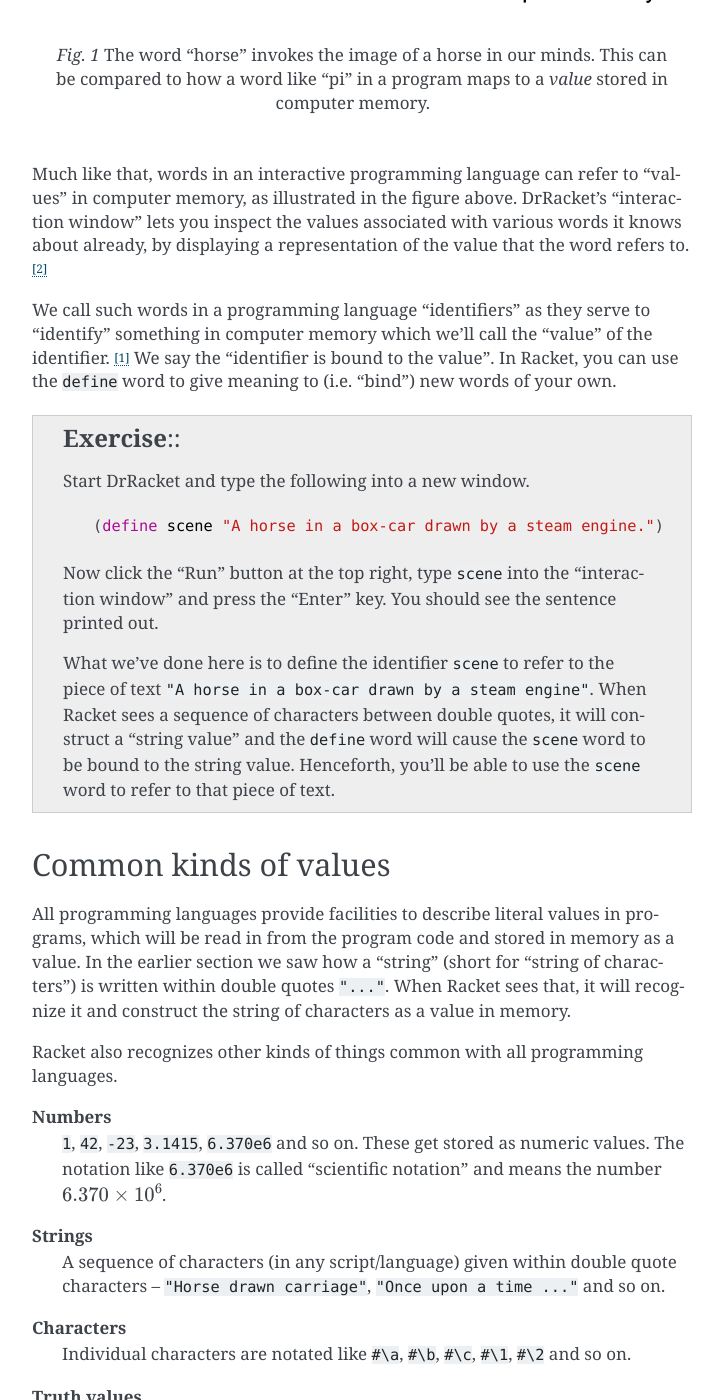
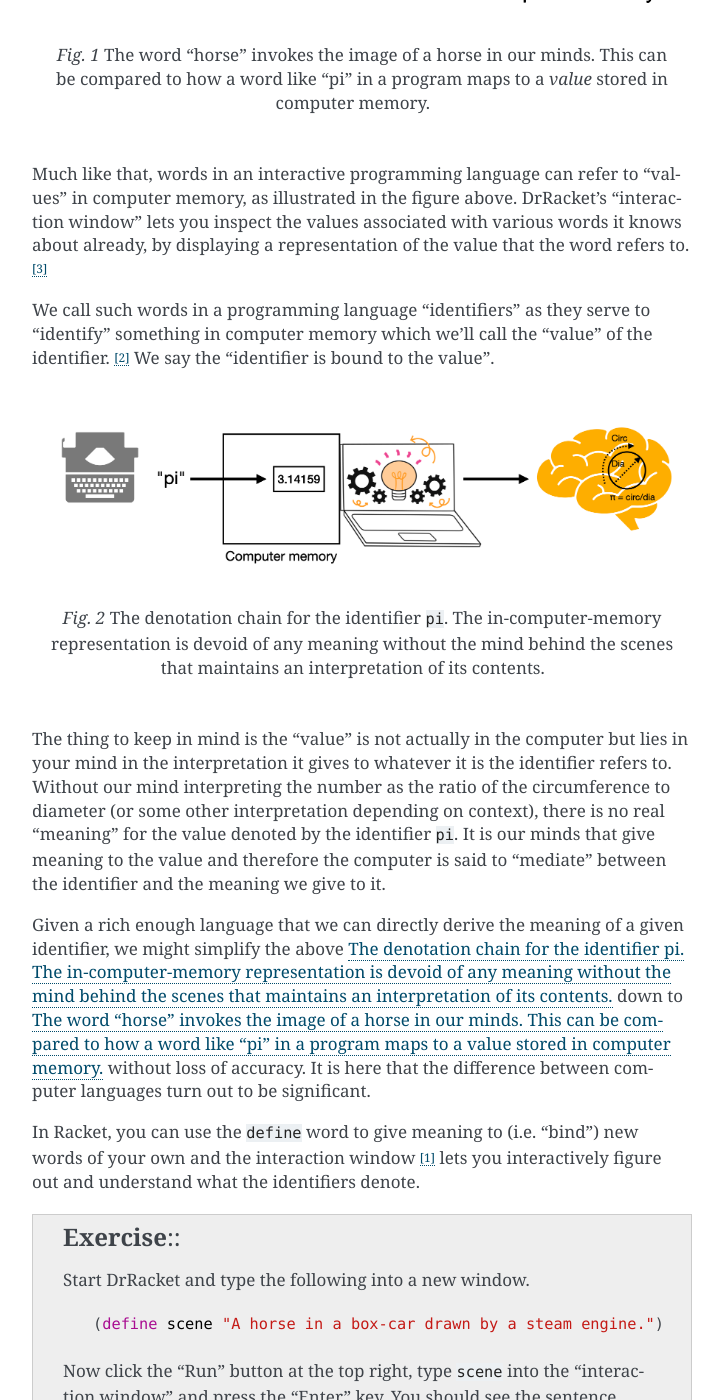
Before and after one commit to kreauniv/complit, a Sphinx documentation site: the page built from source/words.rst, in a window 1280 px wide and 1400 px high, scrolled down 1483 px. Shown: the whole window, without its empty margins (388-1111 px from the left). Built offline with Sphinx 7.4.7, drawn with Linux system fonts in a browser that asks for light colours; some of the changed text lies outside the part shown.

Commit message:
About denotation

```diff
--- a/source/words.rst
+++ b/source/words.rst
@@ -57,9 +59,35 @@ value that the word refers to. [#analogy]_
 
 We call such words in a programming language "identifiers" as they serve to
 "identify" something in computer memory which we'll call the "value" of the
-identifier. [#mem]_ We say the "identifier is bound to the value". In Racket,
-you can use the ``define`` word to give meaning to (i.e. "bind") new words of
-your own.
+identifier. [#mem]_ We say the "identifier is bound to the value".
+
+.. _figdenotation:
+
+.. figure:: images/pi-denotation.png
+   :align: center
+
+   The denotation chain for the identifier ``pi``. The in-computer-memory
+   representation is devoid of any meaning without the mind behind the
+   scenes that maintains an interpretation of its contents.
+
+The thing to keep in mind is the "value" is not actually in the computer but
+lies in your mind in the interpretation it gives to whatever it is the
+identifier refers to. Without our mind interpreting the number as the ratio of
+the circumference to diameter (or some other interpretation depending on
+context), there is no real "meaning" for the value denoted by the identifier
+``pi``. It is our minds that give meaning to the value and therefore the
+computer is said to "mediate" between the identifier and the meaning we
+give to it.
+
+Given a rich enough language that we can directly derive the meaning of a given
+identifier, we might simplify the above :ref:`figdenotation` down to
+:ref:`fighorse` without loss of accuracy. It is here that the difference
+between computer languages turn out to be significant.
+
+In Racket, you can use the ``define`` word to give meaning to (i.e. "bind") new
+words of your own and the interaction window [#repl]_ lets you interactively
+figure out and understand what the identifiers denote.
+
 
 .. admonition:: **Exercise**:
 
@@ -311,6 +339,12 @@ package`_ or go through how to use them in the `Image Guide`_.
 .. _2htdp/image package: https://docs.racket-lang.org/teachpack/2htdpimage.html
 .. _Image Guide: https://docs.racket-lang.org/teachpack/2htdpimage-guide.html
 
+.. [#repl] Also known as "REPL" - short for "Read-Eval-Print-Loop" - since
+   that's sort of what the interaction window does. It reads user input,
+   evaluates the expression given by the user, "prints" the result (in whatever
+   appropriate form for the type of the result) and does this over and over in
+   a loop.
+
 .. [#mem] The details of how such values are stored and referenced in computer
    memory are not of importance for the purpose of this course. If you're going
    to study computer science, you'll encounter courses that teach you about
```
Also changed, not shown: other parts of source/words.rst (+2 -0 lines), source/images/pi-denotation.png (added).
